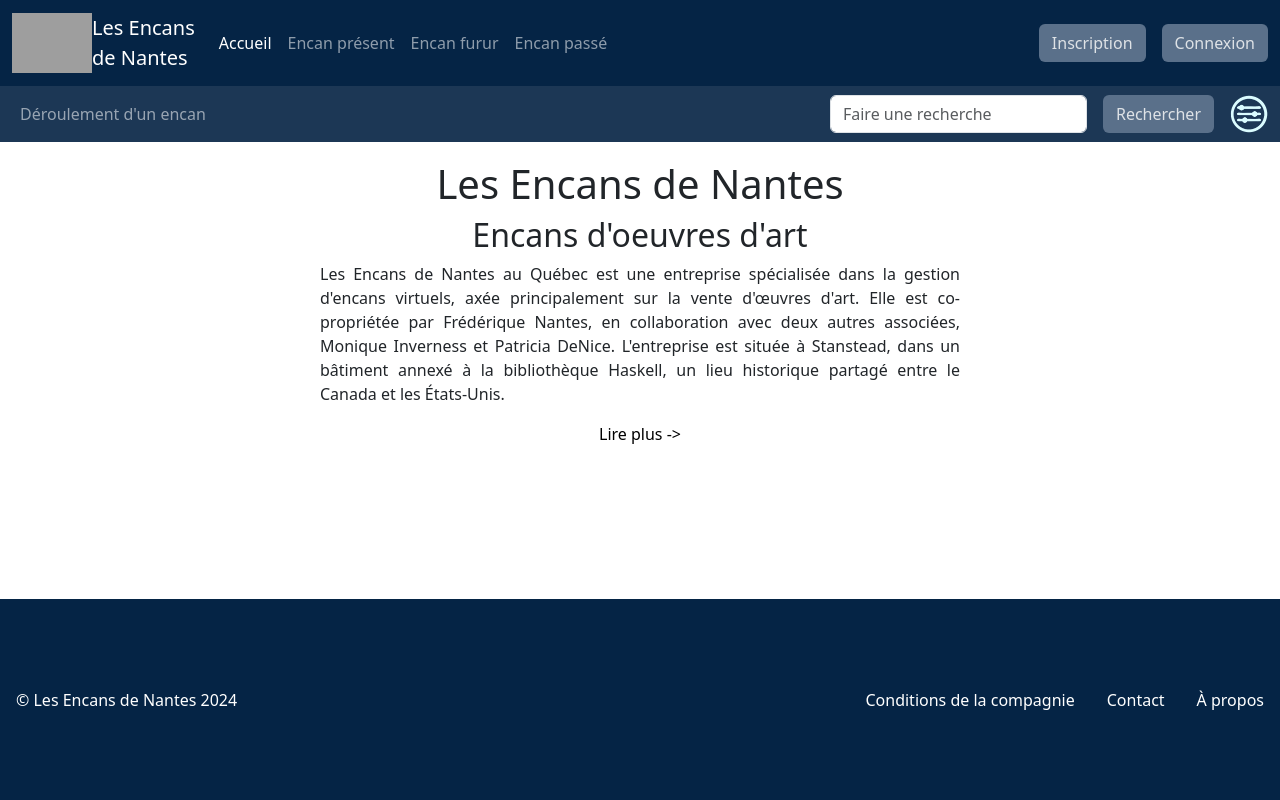
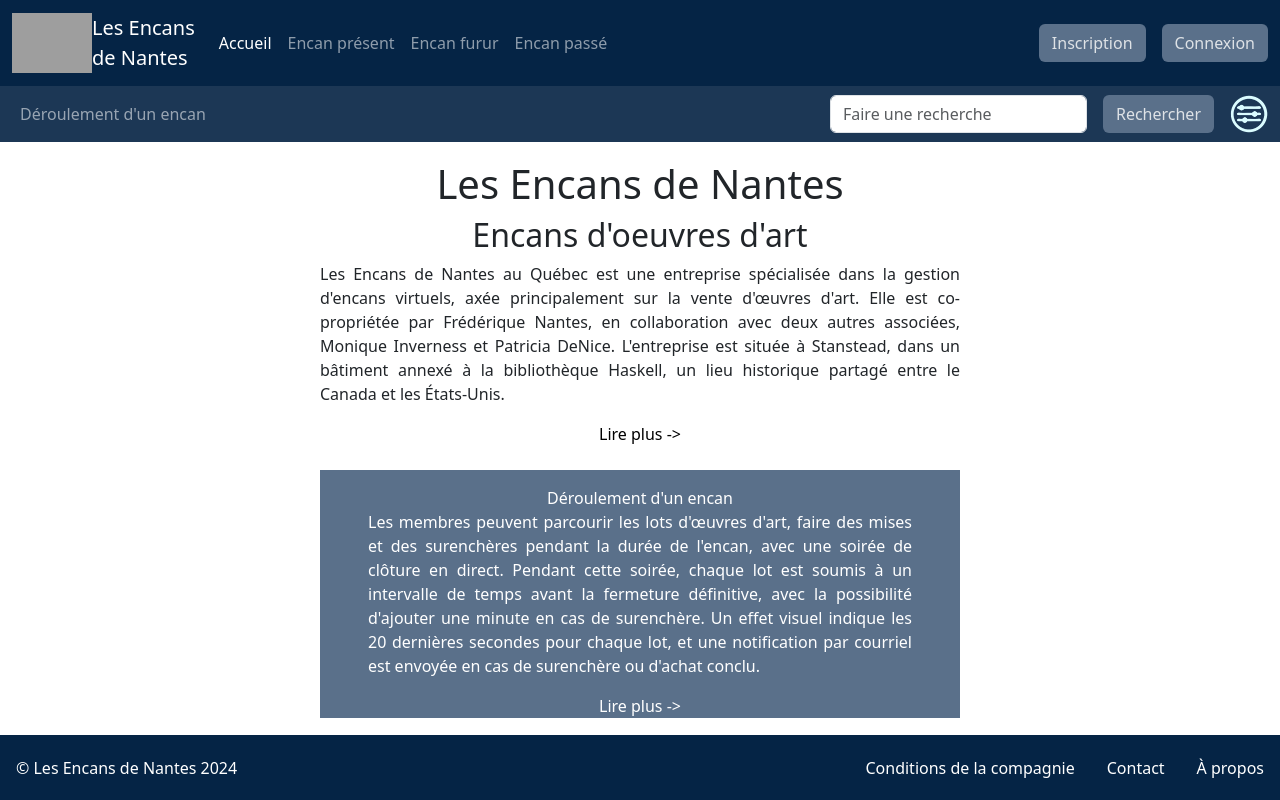
Before and after one commit to StephaneNkengue/Projet_integration, a Vue app in the folder gamma2024.client/: page / in a window 1280 px wide. Built offline with nearby package versions, Linux system fonts and the light colour scheme; grey boxes are pictures that could not be loaded.

Commit message:
Ajout du paragraphe Déroulement d'un encan dans la page d'Accueil
Résolution des problèmes d'espacements

```diff
--- a/gamma2024.client/src/assets/main.css
+++ b/gamma2024.client/src/assets/main.css
@@ -8,6 +8,10 @@
 
 .bleuMoyenFond {
     background-color: #5A708A;
+}
+
+.justifyText {
+    text-align: justify;
 }
 
 html, body, div#app {
--- a/gamma2024.client/src/components/views/Accueil.vue
+++ b/gamma2024.client/src/components/views/Accueil.vue
@@ -1,16 +1,32 @@
 <template>
     <div class="d-flex flex-column align-items-center">
+        <div class="text-center">
             <h1>Les Encans de Nantes</h1>
 
             <h2>Encans d'oeuvres d'art</h2>
+        </div>
 
-        <p class="w-50 justifyText">
+        <div class="w-50 text-center">
+            <p class="justifyText">
                 Les Encans de Nantes au Québec est une entreprise spécialisée dans la gestion d'encans virtuels, axée principalement sur la vente d'œuvres d'art. Elle est co-propriétée par Frédérique Nantes, en collaboration avec deux autres associées, Monique Inverness et Patricia DeNice. L'entreprise est située à Stanstead, dans un bâtiment annexé à la bibliothèque Haskell, un lieu historique partagé entre le Canada et les États-Unis.
             </p>
 
             <router-link to="/" class="text-decoration-none text-black">
                 <a>Lire plus -></a>
             </router-link>
+        </div>
+
+        <div class="w-50 pt-3 px-5 mt-4 bleuMoyenFond text-center text-white">
+            Déroulement d'un encan
+
+            <p class="justifyText">
+                Les membres peuvent parcourir les lots d'œuvres d'art, faire des mises et des surenchères pendant la durée de l'encan, avec une soirée de clôture en direct. Pendant cette soirée, chaque lot est soumis à un intervalle de temps avant la fermeture définitive, avec la possibilité d'ajouter une minute en cas de surenchère. Un effet visuel indique les 20 dernières secondes pour chaque lot, et une notification par courriel est envoyée en cas de surenchère ou d'achat conclu.
+            </p>
+
+            <router-link to="/" class="text-decoration-none text-white">
+                <a>Lire plus -></a>
+            </router-link>
+        </div>
     </div>
 </template>
 
```
Lines whose indentation alone changed are shown as unchanged.
